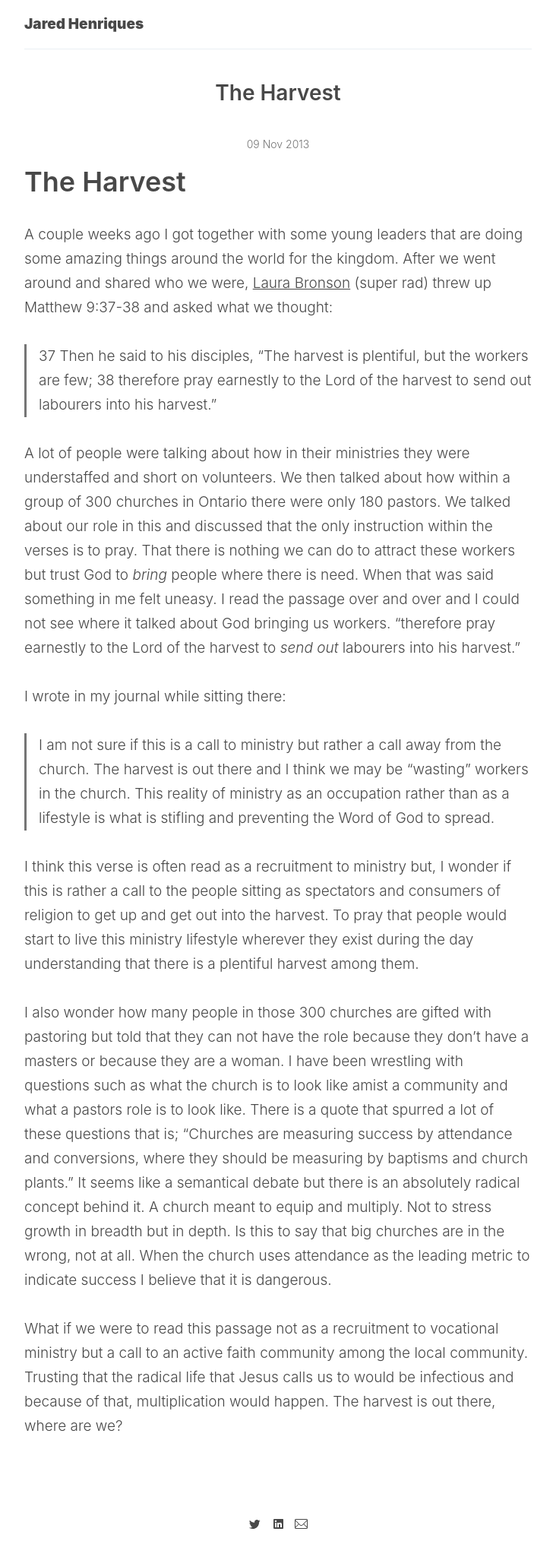
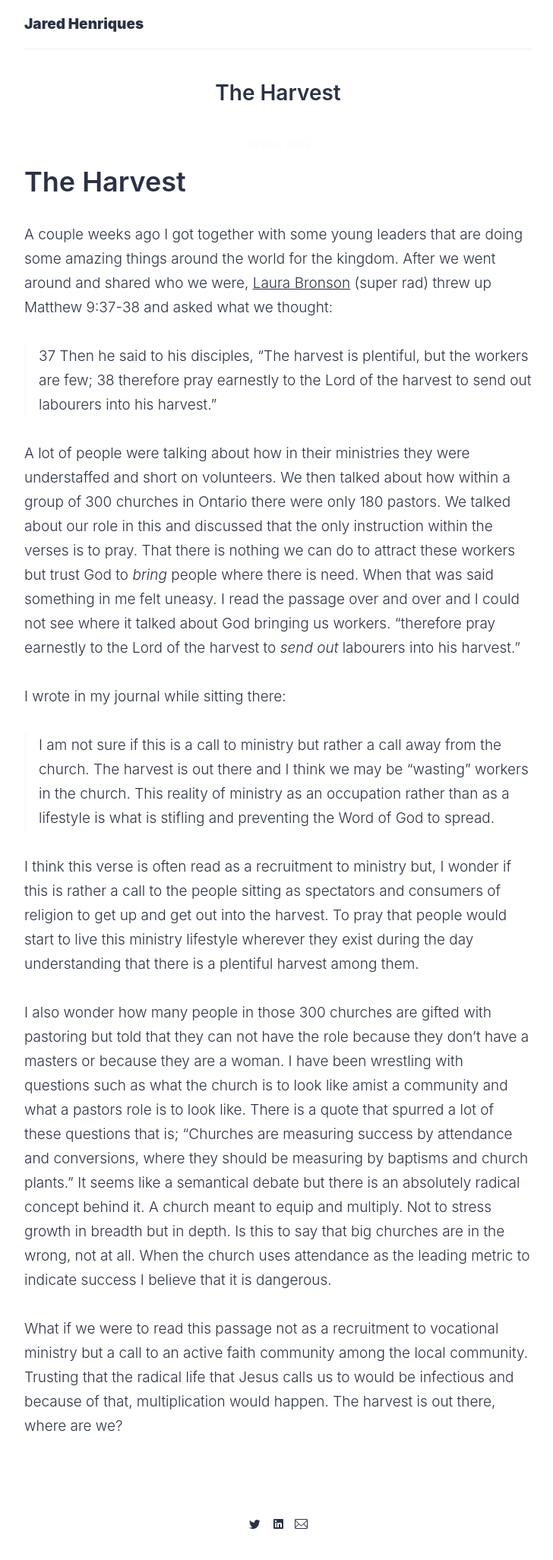
Before and after one commit to jaredhenriques/blog, a Jekyll site: the page built from _posts/2013-11-09-The-Harvest.md, in a window 1280 px wide. Shown: the whole page at 76% size, without its empty margins (274-1002 px from the left). Built offline with Jekyll 4.4.1, drawn with Linux system fonts in a browser that asks for light colours; our own code applies the rules of GitHub Pages for plain Markdown files.

Commit message:
Update _colors.scss

```diff
--- a/_sass/settings/_colors.scss
+++ b/_sass/settings/_colors.scss
@@ -5,12 +5,12 @@
 // Colors
 $color-brand: #F07E70;
 $color-white: #FFFFFF;
-$color-text:  #484848;
-$color-gray:  #757575;
+$color-text:  #2C3245;
+$color-gray:  #FAFAF8;
 
 // Background Colors
 $bg-color-white: $color-white;
-$bg-color-dark:  #484848;
+$bg-color-dark:  #2C3245;
 $bg-color-gray:  #ffff;
 
 // Border
```
